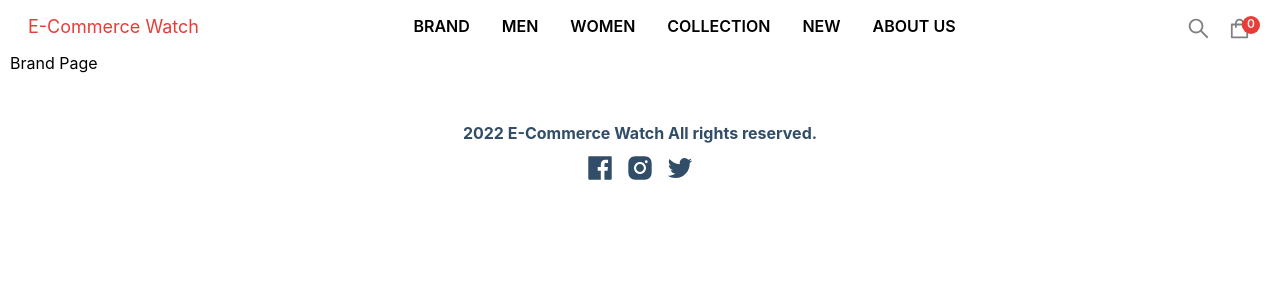
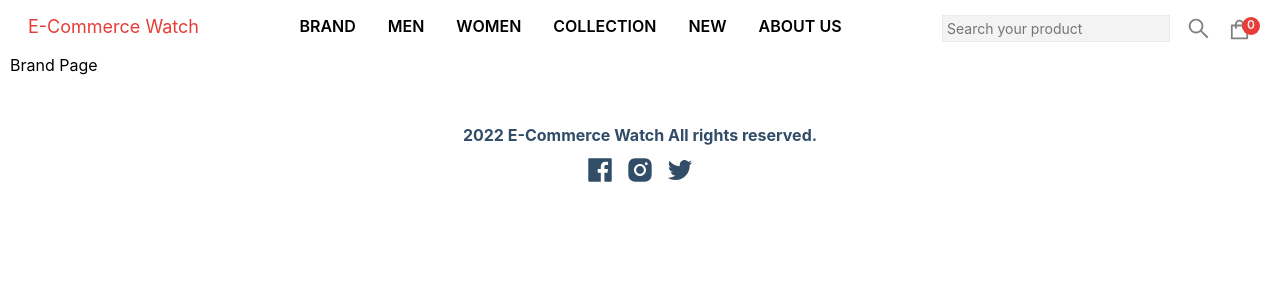
Before and after one commit to thuanphat2001/watch-ecommerce, a Next.js app: page /brand in a window 1280 px wide. Shown: the top 300 px of the page. Built offline with nearby package versions, Linux system fonts and the light colour scheme; no server answers.

Commit message:
search-input & responsive

```diff
--- a/components/Navbar.jsx
+++ b/components/Navbar.jsx
@@ -45,9 +45,18 @@ const Navbar = () => {
           </a>
         </Link>
       </ul>
-      <button type="button" className="search-icon" onClick="">
-        <AiOutlineSearch />
-      </button>
+      <div className="input-wrapper">
+        <form className="input-group">
+          <input
+            type="search"
+            className="form-control"
+            placeholder="Search your product"
+          />
+          <button type="button" className="search-icon" onClick="">
+            <AiOutlineSearch />
+          </button>
+        </form>
+      </div>
       {/* Start Cart */}
       <button
         type="button"
--- a/styles/globals.css
+++ b/styles/globals.css
@@ -96,6 +96,20 @@ span.text-red {
 .search-icon:hover {
   transform: scale(1.1, 1.1);
 }
+
+.input-wrapper {
+}
+
+.form-control {
+  position: relative;
+  top: -7px;
+  padding: 4px;
+  color: #6f6f6f;
+  font-size: 14px;
+  border: 1px solid #ebebeb;
+  background-color: #f3f3f3;
+}
+
 .cart-item-qty {
   position: absolute;
   right: -8px;
@@ -113,7 +127,7 @@ span.text-red {
   display: flex;
   gap: 32px;
   list-style: none;
-  margin-left: auto;
+  margin: 0 auto;
 }
 .nav-item {
   font-size: 16px;
@@ -642,24 +656,30 @@ span.text-red {
 }
 
 @media screen and (max-width: 800px) {
+  .logo {
+    position: absolute;
+    top: 50%;
+    left: 50%;
+    transform: translate(-50%, -50%);
+  }
   .hero-banner-container {
     height: 560px;
   }
   .hero-banner-image {
-    width: 77%;
-    height: 62%;
-    top: -2%;
-    right: -6%;
+    width: 230px;
+    height: 230px;
+    top: 34%;
+    right: 2%;
   }
   .footer-banner-container {
     height: 560px;
     margin-top: 80px;
   }
   .footer-banner-image {
-    width: 68%;
+    width: 230px;
     left: 38%;
-    top: 6%;
-    height: 53%;
+    top: 12%;
+    height: 230px;
   }
   .banner-desc .left h3 {
     font-weight: 900;
@@ -692,8 +712,11 @@ span.text-red {
     font-size: 40px;
   }
   .hero-banner-container button {
-    margin-top: 90px;
+    /* margin-top: 90px; */
     z-index: 10000;
+  }
+  .banner-desc button {
+    margin: 24px 0 24px;
   }
   .desc {
     bottom: 60px;
@@ -781,4 +804,11 @@ span.text-red {
     width: 300px;
     margin: auto;
   }
+  .navbar-list,
+  .input-wrapper {
+    display: none;
+  }
+  .cart-icon {
+    margin-left: auto;
+  }
 }
```
